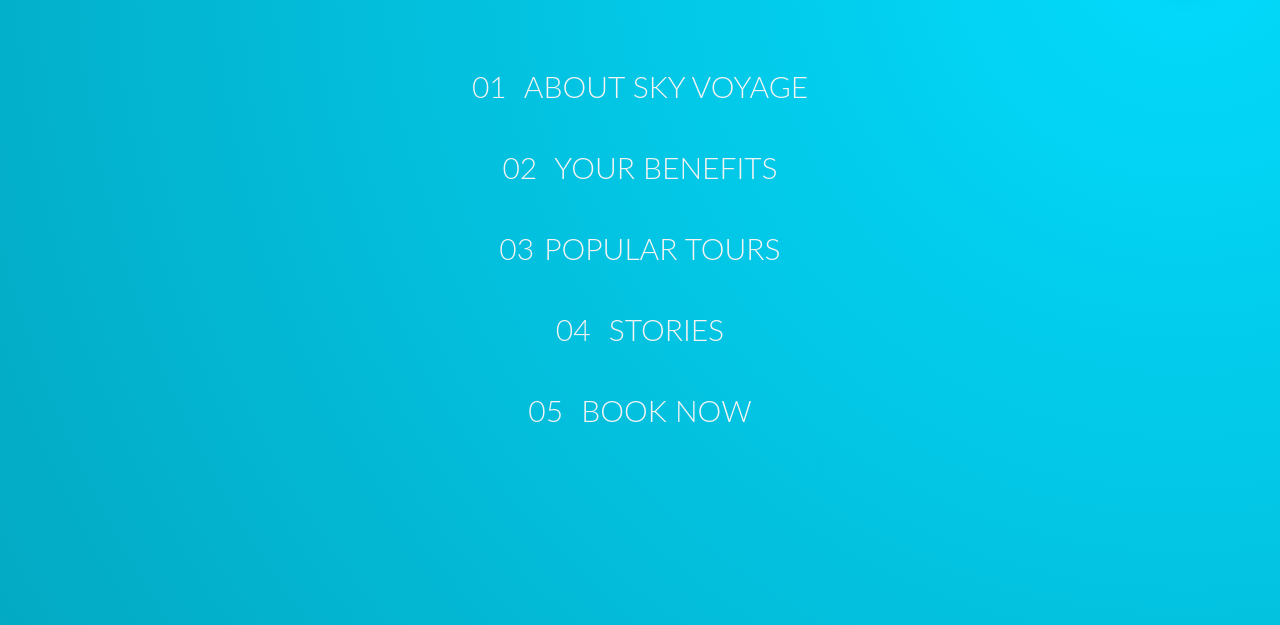
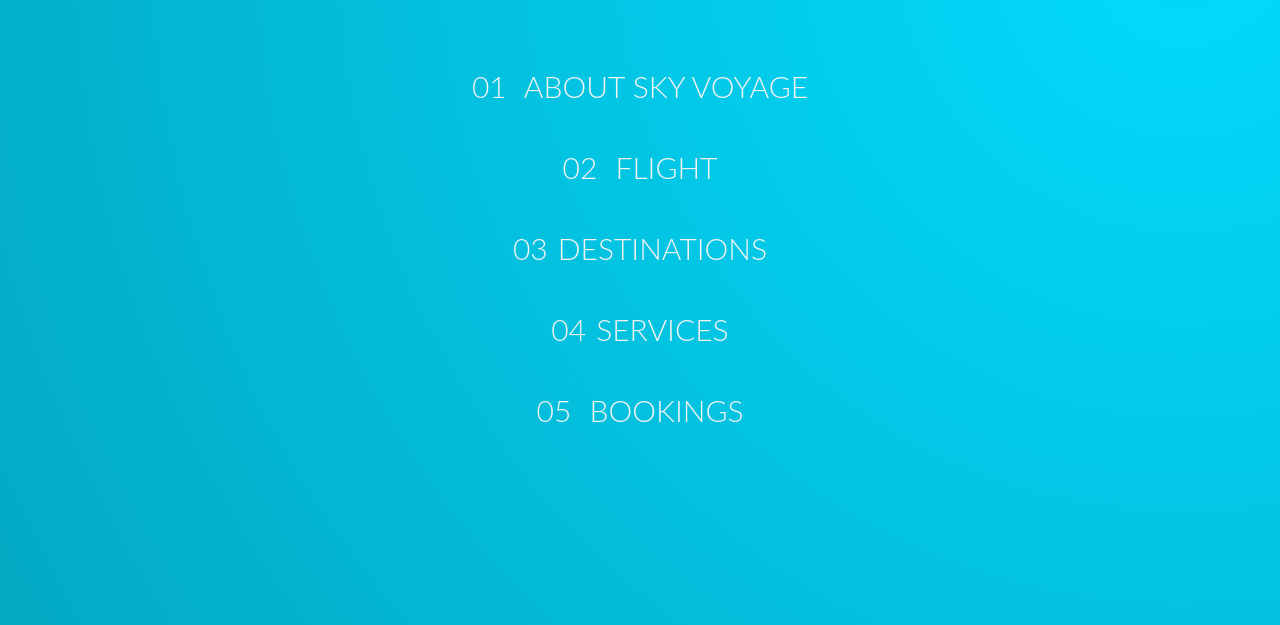
Before and after one commit to Kolahub/skyVogage, a website: page index.html in a window 1280 px wide. Both pictures are taken after a click on the label 1185 px from the left and 95 px from the top of the page. Shown: the part 152-777 px from the top of the page. Drawn offline with nearby package versions, Linux system fonts and the light colour scheme; files that its build step writes are made by us from their sources.

Commit message:
menu bar updated

```diff
--- a/index.html
+++ b/index.html
@@ -27,19 +27,19 @@
           </li>
           <li class="navigation__items">
             <a href="#" class="navigation__links"
-              ><span>02</span> Your benefits</a
+              ><span>02</span> Flight</a
             >
           </li>
           <li class="navigation__items">
             <a href="#" class="navigation__links"
-              ><span>03</span>popular tours</a
+              ><span>03</span>Destinations</a
             >
           </li>
           <li class="navigation__items">
-            <a href="#" class="navigation__links"><span>04</span> stories</a>
+            <a href="#" class="navigation__links"><span>04</span>Services</a>
           </li>
           <li class="navigation__items">
-            <a href="#" class="navigation__links"><span>05</span> Book now</a>
+            <a href="#" class="navigation__links"><span>05</span> Bookings</a>
           </li>
         </ul>
       </nav>
```
